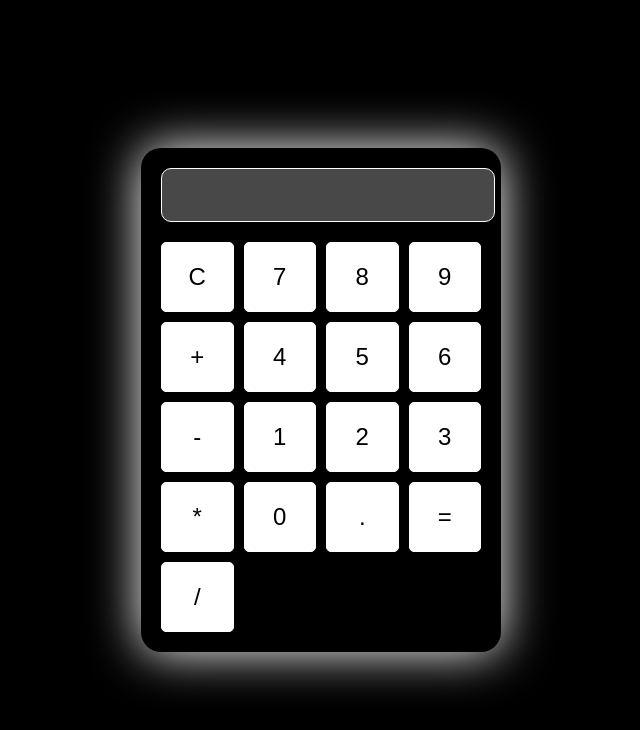
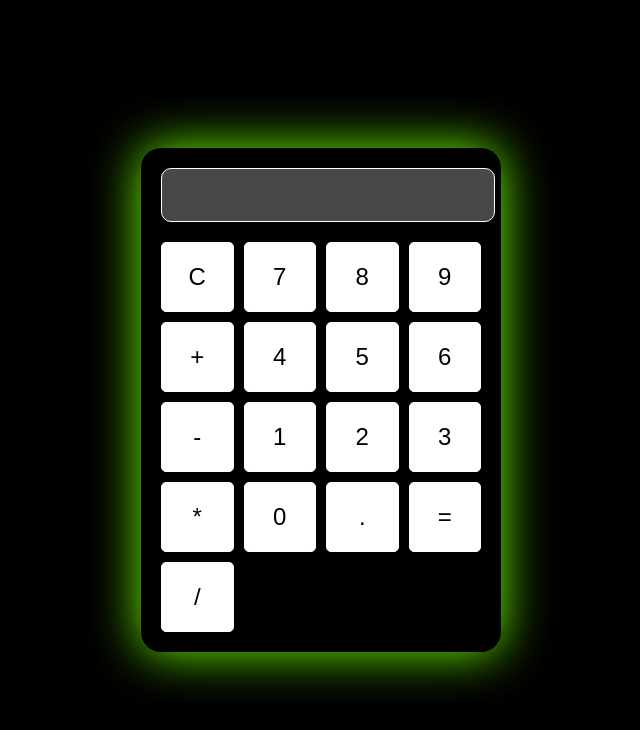
Before and after one commit to RP3183/RP3183, a plain HTML site: page index.html in a window 1280 px wide. Shown: the whole page, without its empty margins (319-959 px from the left). Drawn offline with Linux system fonts and the light colour scheme.

Commit message:
Update index.html

```diff
--- a/index.html
+++ b/index.html
@@ -17,7 +17,7 @@
         .calculator {
             background-color: #000000;
             border-radius: 20px;
-            box-shadow: 0px 0px 50px 0px rgb(255, 255, 255);
+            box-shadow: 0px 0px 50px 0px rgb(111, 255, 0);
             padding: 20px;
             width: 320px;
         }
```
